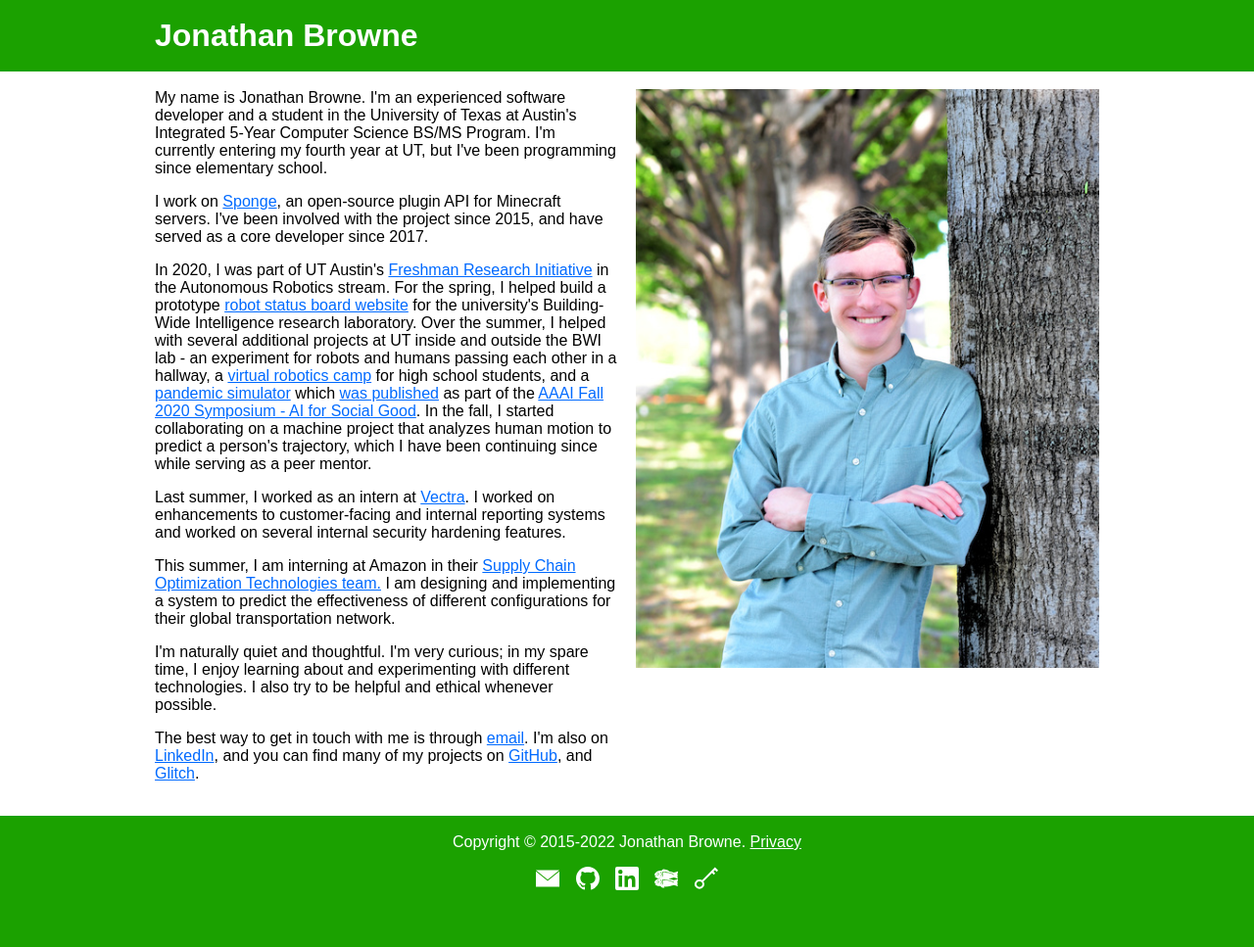
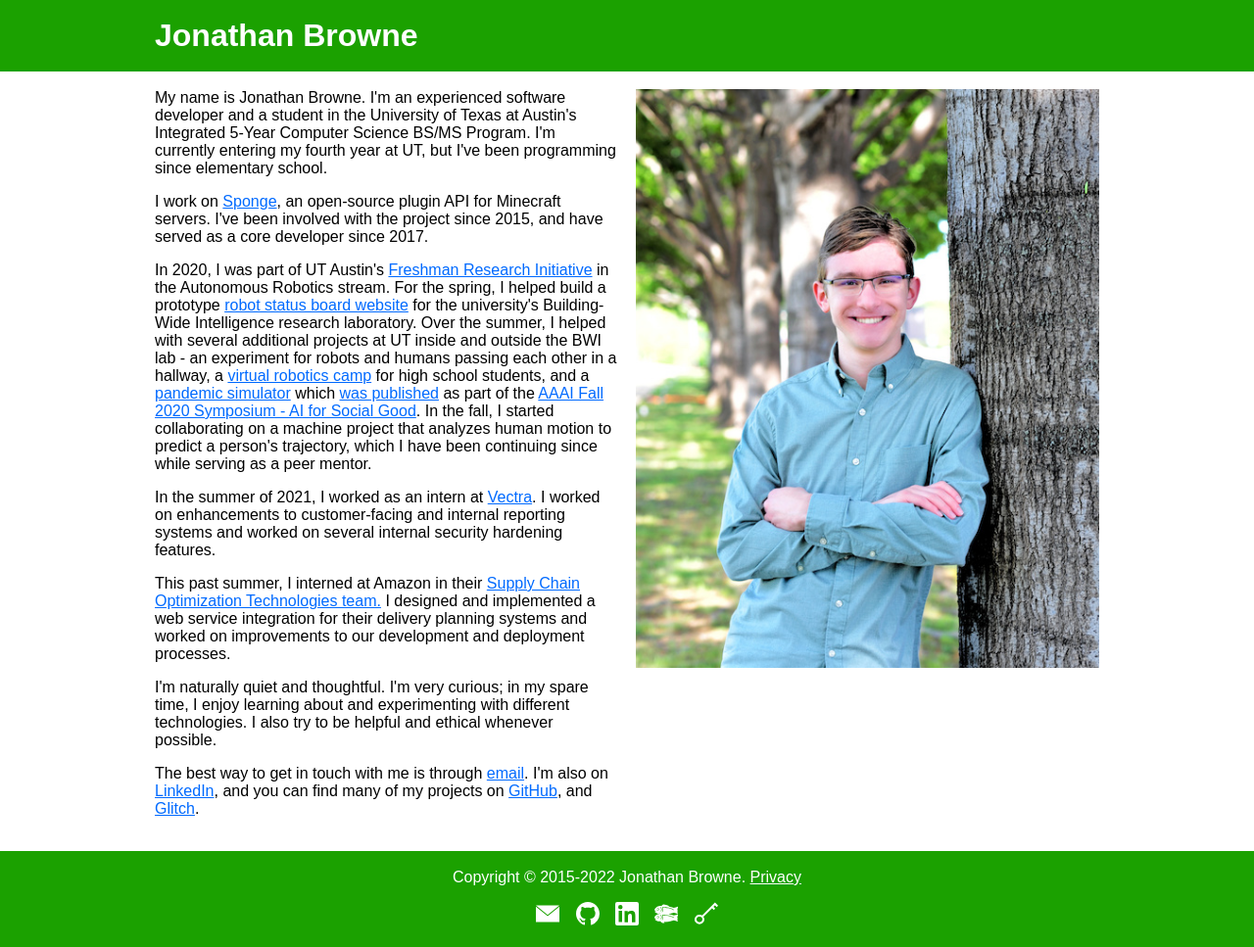
Before and after one commit to JBYoshi/jbyoshi.github.io, a Jekyll site: the page built from index.html, in a window 1280 px wide. Shown: the whole page at 98% size. Built offline with Jekyll 4.4.1, drawn with Linux system fonts in a browser that asks for light colours; comment, search, counter and statistics services are not loaded; before the commit the page ends 931 px from its top, so only the background shows below that.

Commit message:
Fill in more details about Amazon internship.

```diff
--- a/index.html
+++ b/index.html
@@ -46,16 +46,17 @@ relme: true
 </p>
 
 <p>
-    Last summer, I worked as an intern at <a href="https://vectra.ai">Vectra</a>. I worked on
-    enhancements to customer-facing and internal reporting systems and worked on several internal
-    security hardening features.
+    In the summer of 2021, I worked as an intern at <a href="https://vectra.ai">Vectra</a>. I
+    worked on enhancements to customer-facing and internal reporting systems and worked on several
+    internal security hardening features.
 </p>
 
 <p>
-    This summer, I am interning at Amazon in their
+    This past summer, I interned at Amazon in their
     <a href="https://www.amazon.science/tag/supply-chain-optimization-technologies">Supply Chain
-    Optimization Technologies team.</a> I am designing and implementing a system to predict the
-    effectiveness of different configurations for their global transportation network.
+    Optimization Technologies team.</a> I designed and implemented a web service integration for
+    their delivery planning systems and worked on improvements to our development and deployment
+    processes.
 </p>
 
 <p>
```
